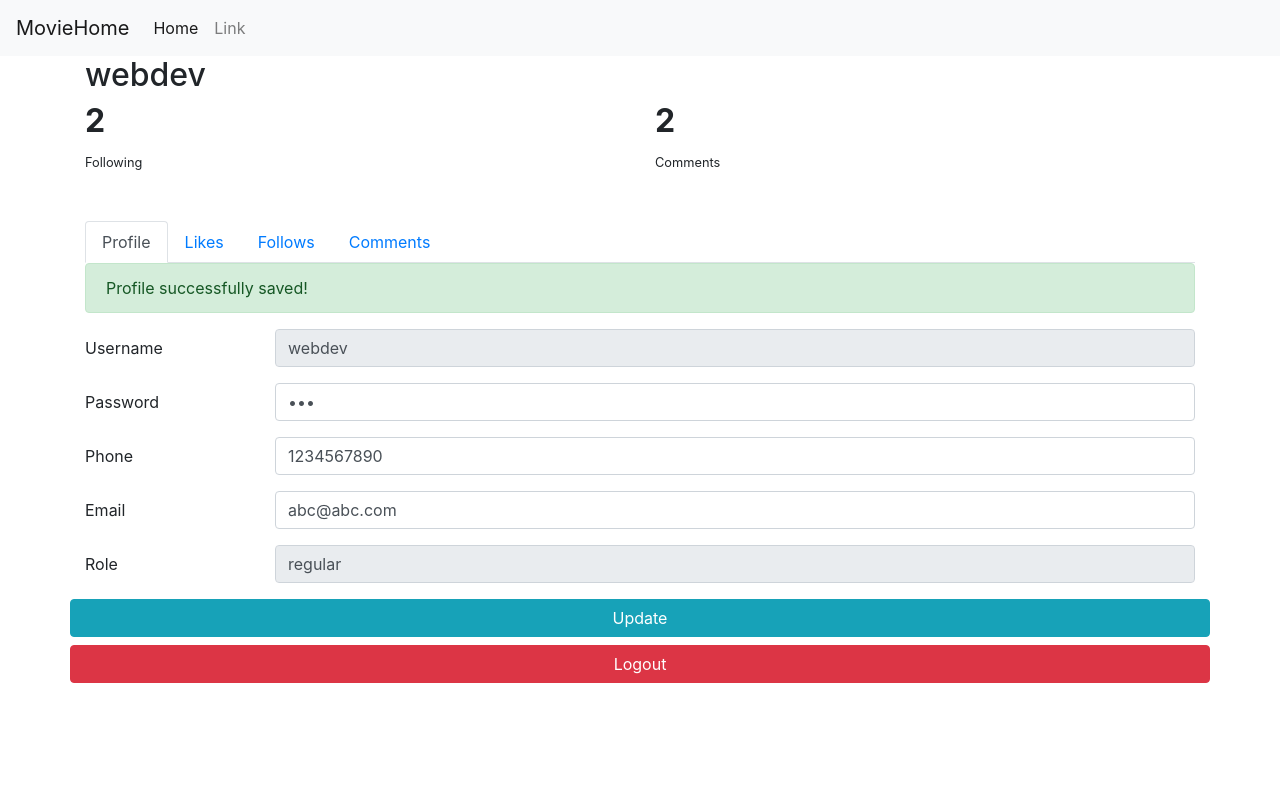
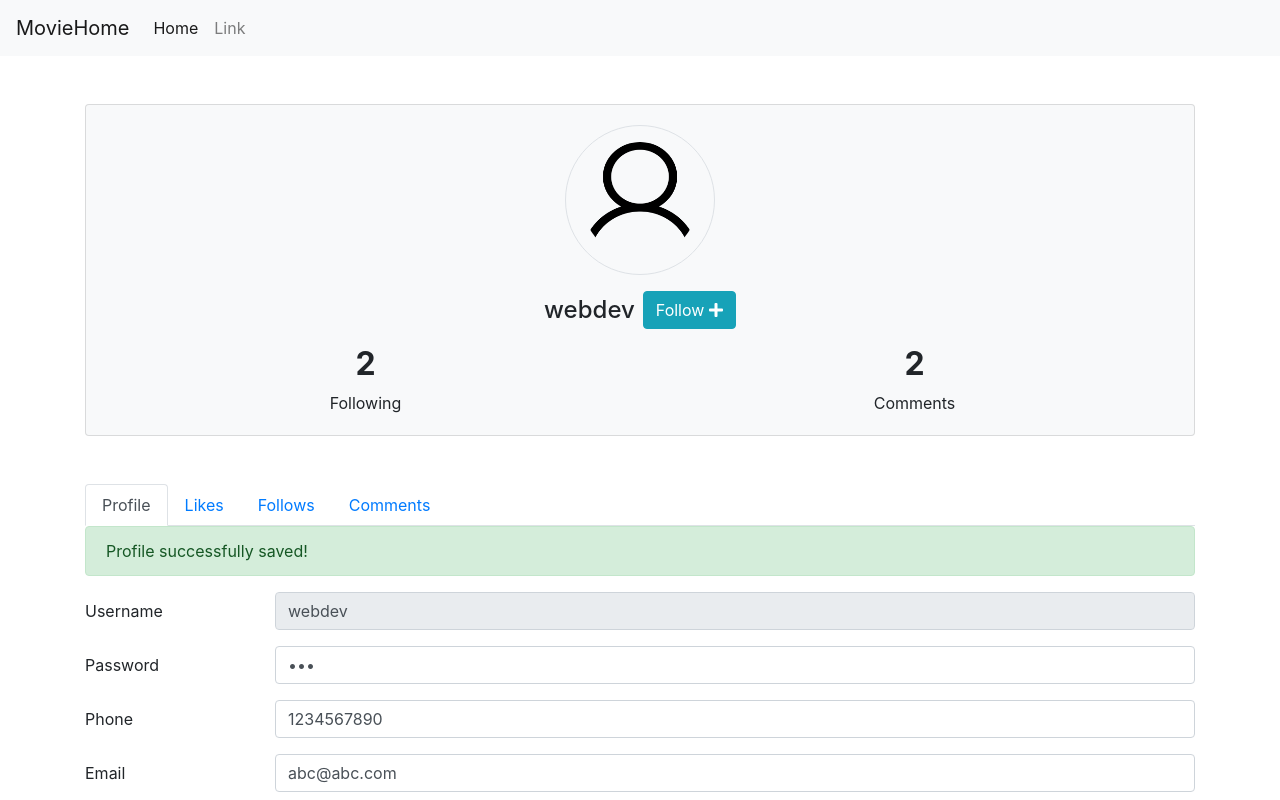
Before and after one commit to xiaojinhe/CS5610-spring20-final-project, a React (Create React App) app in the folder cs5610-spring20-final-project-client-react/: page /profile/1 in a window 1280 px wide. Shown: the top 800 px of the page. Built offline with nearby package versions, Linux system fonts and the light colour scheme.

Commit message:
refractor UI for UserProfileHeaderComponent

```diff
--- a/cs5610-spring20-final-project-client-react/src/common/constants.js
+++ b/cs5610-spring20-final-project-client-react/src/common/constants.js
@@ -21,6 +21,8 @@ export const TMDB_IMAGE_URL = (width, poster_path) => {
         return "../movie_poster_default.jpg";
     }
 };
+
+export const USER_ICON_PATH = "../user_icon_img.png";
 
 export const NYTIMES_MOVIE_REVIEW_URL = `https://api.nytimes.com/svc/movies/v2/reviews/pick.json?api-key=${NYT_API_KEY}`;
 
--- a/cs5610-spring20-final-project-client-react/src/components/UserProfileComponents/UserProfileHeaderComponent.js
+++ b/cs5610-spring20-final-project-client-react/src/components/UserProfileComponents/UserProfileHeaderComponent.js
@@ -1,24 +1,35 @@
 import React from 'react'
+import {USER_ICON_PATH} from "../../common/constants";
+import "./userProfile.css"
 
 const UserProfileHeaderComponent = ({user, isLoggedInUser}) =>
-  <div>
-    <h2>{user.username}</h2>
+
+  <div className="card bg-light mt-5">
+    <div className="card-body">
+      <img src={USER_ICON_PATH}
+           className="rounded-circle user-icon mx-auto d-flex border p-3"
+           alt="user icon"/>
+      <div className="row mt-3">
+        <h4 className="ml-auto my-auto">{user.username}</h4>
+        {!isLoggedInUser &&
+        <button className="ml-2 btn btn-info mr-auto my-auto">
+          Follow <i className="fa fa-plus"/>
+        </button>
+        }
+      </div>
+      <div className="mt-3">
         {user.role === "regular" &&
         <div className="row">
-      <div className="col-xs-12 col-sm-6">
+          <div className="col-6">
             <div>
-          <h2 className="font-weight-bold">{user.follows.length}</h2>
-          <div>
-            <small>Following</small>
+              <h2 className="text-center font-weight-bold">{user.follows.length}</h2>
+              <div className="text-center">Following</div>
             </div>
           </div>
-      </div>
-      <div className="col-xs-12 col-sm-6">
-        <div>
-          <h2 className="font-weight-bold">{user.comments.length}</h2>
-          <div>
-            <small>Comments</small>
-          </div>
+          <div className="col-6">
+            <div className="">
+              <h2 className="text-center font-weight-bold">{user.comments.length}</h2>
+              <div className="text-center">Comments</div>
             </div>
           </div>
 
@@ -28,26 +39,19 @@ const UserProfileHeaderComponent = ({user, isLoggedInUser}) =>
         <div className="row">
           <div className="col-xs-12 col-sm-6">
             <div>
-          <h2 className="font-weight-bold">{user.followers.length}</h2>
-          <div>
-            <small>Followers</small>
-          </div>
-          {!isLoggedInUser &&
-          <button className="btn btn-success btn-block">
-            Follow
-          </button>
-          }
+              <h2 className="text-center font-weight-bold">{user.followers.length}</h2>
+              <div className="text-center">Followers</div>
             </div>
           </div>
           <div className="col-xs-12 col-sm-6">
             <div>
-          <h2 className="font-weight-bold">{user.reviews.length}</h2>
-          <div>
-            <small>Reviews</small>
-          </div>
+              <h2 className="text-center font-weight-bold">{user.reviews.length}</h2>
+              <div className="text-center">Reviews</div>
             </div>
           </div>
         </div>}
+      </div>
+    </div>
   </div>;
 
 export default UserProfileHeaderComponent
--- /dev/null
+++ b/cs5610-spring20-final-project-client-react/src/components/UserProfileComponents/userProfile.css
@@ -0,0 +1,4 @@
+.user-icon{
+    width: 150px;
+    height: 150px;
+}
```
Also changed, not shown: cs5610-spring20-final-project-client-react/public/user_icon_img.png (added). Lines whose indentation alone changed are shown as unchanged.
